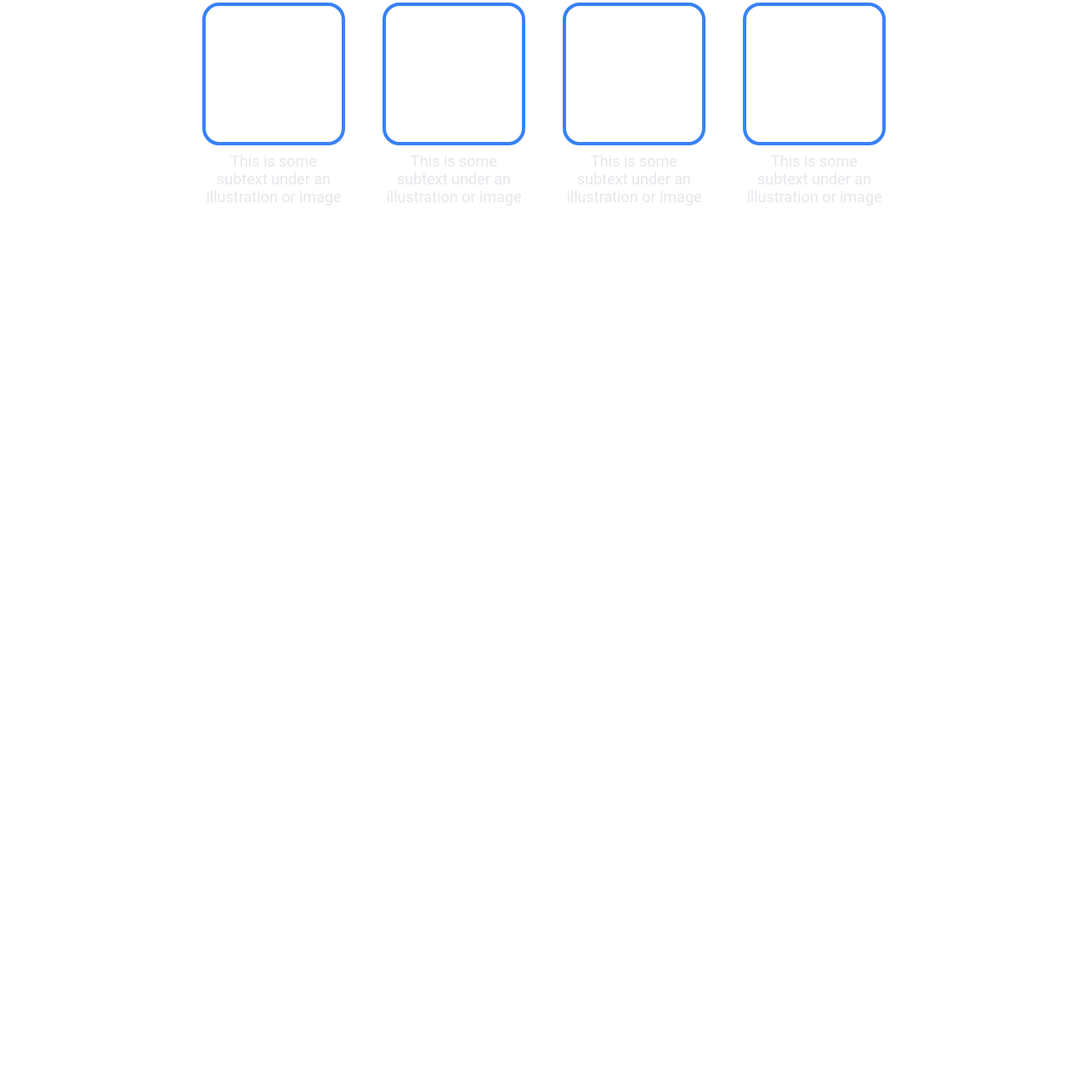
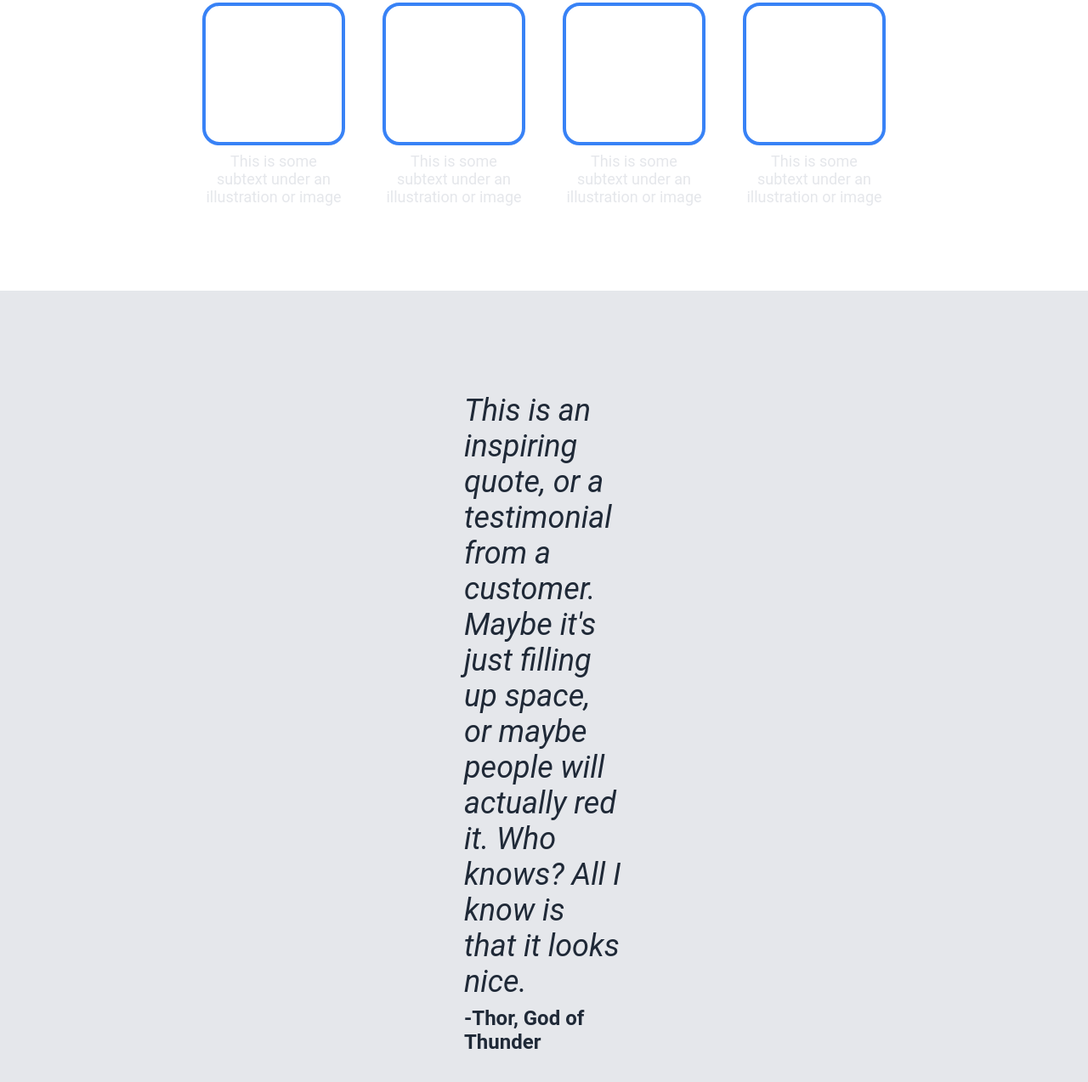
Before and after one commit to yotam1802/landing-page, a plain HTML site: page index.html in a window 1280 px wide. Shown: the part 635-1908 px from the top of the page at 85% size. Before the commit the page ends 937 px from the top, so only its background shows below. Drawn offline with Linux system fonts and the light colour scheme.

Commit message:
Finish quote section.
Added quote section including HTML and CSS.

```diff
--- a/index.html
+++ b/index.html
@@ -50,7 +50,13 @@
         </div>
     </div>
 
-    <div class="quote-section"></div>
+    <div class="quote-section">
+        <div class="quote">
+            This is an inspiring quote, or a testimonial from a customer. Maybe it's just filling up space, or maybe people will actually red it. Who knows? All I know is that it looks nice.
+        </div>
+        <div class="author">-Thor, God of Thunder</div>
+    </div>
+
     <div clas="signup-section"></div>
     <div class="footer"></div>
 </body>
--- a/styles.css
+++ b/styles.css
@@ -105,7 +105,7 @@ ul.header-links a {
     flex-direction: column;
     justify-content: center;
     align-items: center;
-    padding: 48px 240px 60px 240px;
+    padding: 48px 240px 100px 240px;
 }
 
 .content-header {
@@ -141,3 +141,26 @@ ul.header-links a {
     font-size: 18px;
     width: 160px;
 }
+
+.quote-section {
+    padding: 120px 546px 80px 546px;
+    gap: 8px;
+    display: flex;
+    flex-direction: column;
+    justify-content: center;
+    background-color: #E5E7EB;
+}
+
+.quote {
+    font-size: 36px;
+    color: #1F2937;
+    font-style: italic;
+    align-self: center;
+}
+
+.author {
+    font-size: 24px;
+    font-weight: bolder;
+    color: #1F2937;
+    align-self: flex-end;
+}
```
